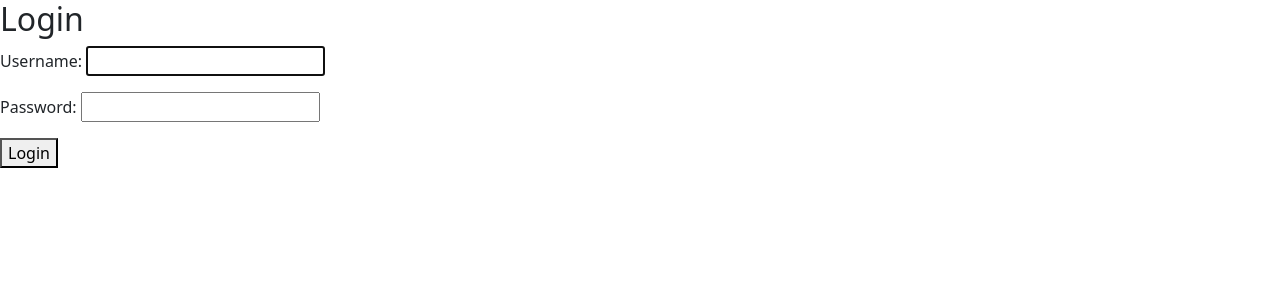
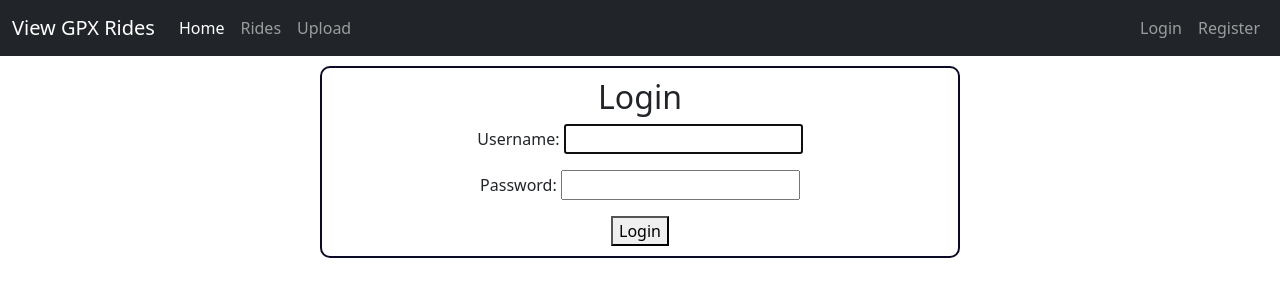
Before and after one commit to franciscoribeiro2003/ViewRides-Webapp, a Django app: page /map/login/ in a window 1280 px wide. Shown: the top 300 px of the page. Run offline with Django 5.2, Linux system fonts and the light colour scheme; some libraries are stand-ins or nearby versions.

Commit message:
html login handlers

```diff
--- a/ViewRidesWebapp/settings.py
+++ b/ViewRidesWebapp/settings.py
@@ -138,3 +138,4 @@ MEDIA_URL = '/media/'
 
 LOGIN_REDIRECT_URL = '/map/'
 AUTH_USER_MODEL = 'maps.CustomUser'
+LOGOUT_REDIRECT_URL = '/map/'
--- a/maps/templates/navbar.html
+++ b/maps/templates/navbar.html
@@ -10,25 +10,63 @@
 </head>
 <body>
     <nav class="navbar navbar-expand-lg navbar-dark bg-dark">
-        <button class="navbar-toggler collapsed" type="button" data-toggle="collapse" data-target="#navbarsExample08" aria-controls="navbarsExample08" aria-expanded="false" aria-label="Toggle navigation">
+      <div class="container-fluid">
+          <a class="navbar-brand" href="#">View GPX Rides</a>
+          <button class="navbar-toggler" type="button" data-bs-toggle="collapse" data-bs-target="#navbarNav" aria-controls="navbarNav" aria-expanded="false" aria-label="Toggle navigation">
               <span class="navbar-toggler-icon"></span>
           </button>
-
-        <div class="collapse navbar-collapse justify-content-md-center" id="navbarsExample08">
-          <ul class="navbar-nav">
-            <li class="nav-item active">
-            <a class="nav-link" href="/map/">Home</a>
+          <div class="collapse navbar-collapse" id="navbarNav">
+              <ul class="navbar-nav me-auto">
+                  <li class="nav-item">
+                      <a class="nav-link active" aria-current="page" href="/map/">Home</a>
                   </li>
                   <li class="nav-item">
-              <a class="nav-link" href="/map/gpx_data/">Routes</a>
+                      <a class="nav-link" href="/map/gpx_data/">Rides</a>
                   </li>
                   <li class="nav-item">
                       <a class="nav-link" href="/map/upload_gpx">Upload</a>
                   </li>
               </ul>
+              <ul class="navbar-nav">
+                  {% if user.is_authenticated %}
+                      <li class="nav-item">
+                          <a class="nav-link" href="#">{{ user.username }}</a>
+                      </li>
+                      <li class="nav-item">
+                          <a id="logout-link" class="nav-link" href="{% url 'logout' %}">Logout</a>
+                      </li>
+                  {% else %}
+                      <li class="nav-item">
+                          <a class="nav-link" href="{% url 'login' %}">Login</a>
+                      </li>
+                      <li class="nav-item">
+                          <a class="nav-link" href="{% url 'register' %}">Register</a>
+                      </li>
+                  {% endif %}
+              </ul>
+          </div>
       </div>
     </nav>
     <script src="https://code.jquery.com/jquery-3.5.1.slim.min.js"></script>
     <script src="https://cdn.jsdelivr.net/npm/@popperjs/core@2.9.2/dist/umd/popper.min.js"></script>
     <script src="https://stackpath.bootstrapcdn.com/bootstrap/4.5.2/js/bootstrap.min.js"></script>
+    <script>
+      document.getElementById('logout-link').addEventListener('click', function(event) {
+          event.preventDefault(); // Prevent default link behavior
+
+          var form = document.createElement('form');
+          form.method = 'POST';
+          form.action = this.href; // URL from the logout link
+
+          var csrfToken = document.createElement('input');
+          csrfToken.setAttribute('type', 'hidden');
+          csrfToken.setAttribute('name', 'csrfmiddlewaretoken');
+          csrfToken.value = "{{ csrf_token }}"; // Django CSRF token
+
+          form.appendChild(csrfToken);
+          document.body.appendChild(form);
+
+          form.submit(); // Submit the form
+      });
+  </script>
 </body>
--- a/maps/templates/registration/login.html
+++ b/maps/templates/registration/login.html
@@ -1,16 +1,38 @@
+{% extends 'base.html' %}
+
+{% block title %}
+Login
+{% endblock %}
+
+{% block content %}
 <!DOCTYPE html>
 <html lang="en">
 <head>
     <meta charset="UTF-8">
     <title>Login</title>
     <link rel="stylesheet" href="https://cdn.jsdelivr.net/npm/bootstrap@5.1.3/dist/css/bootstrap.min.css" integrity="sha384-1BmE4kWBq78iYhFldvKuhfTAU6auU8tT94WrHftjDbrCEXSU1oBoqyl2QvZ6jIW3" crossorigin="anonymous">
+    <style>
+        .boxx {
+            margin: 0 auto;
+            width: 50%;
+            padding: 10px;
+            border-radius: 10px;
+            align-items: center;
+            border-color: hsl(240, 55%, 10%);
+            border: 2px solid hsl(240, 55%, 10%);
+            text-align: center;
+        }
+    </style>
 </head>
 <body>
+    <div class="boxx">
     <h2>Login</h2>
     <form method="post">
         {% csrf_token %}
         {{ form.as_p }}
         <button type="submit">Login</button>
     </form>
+    </div>
 </body>
 </html>
+{% endblock %}
--- a/maps/urls.py
+++ b/maps/urls.py
@@ -12,4 +12,5 @@ urlpatterns = [
     path('login/', auth_views.LoginView.as_view(), name='login'),
     path('logout/', auth_views.LogoutView.as_view(), name='logout'),
     path('register/', views.register, name='register'),
+    path('logout/', views.logout_view, name='logout'),
 ]
```
Also changed, not shown: maps/templates/403.html (added, +25 -0 lines), maps/templates/register.html (+22 -0 lines), maps/views.py (+9 -1 lines), db.sqlite3. Lines whose indentation alone changed are shown as unchanged.
